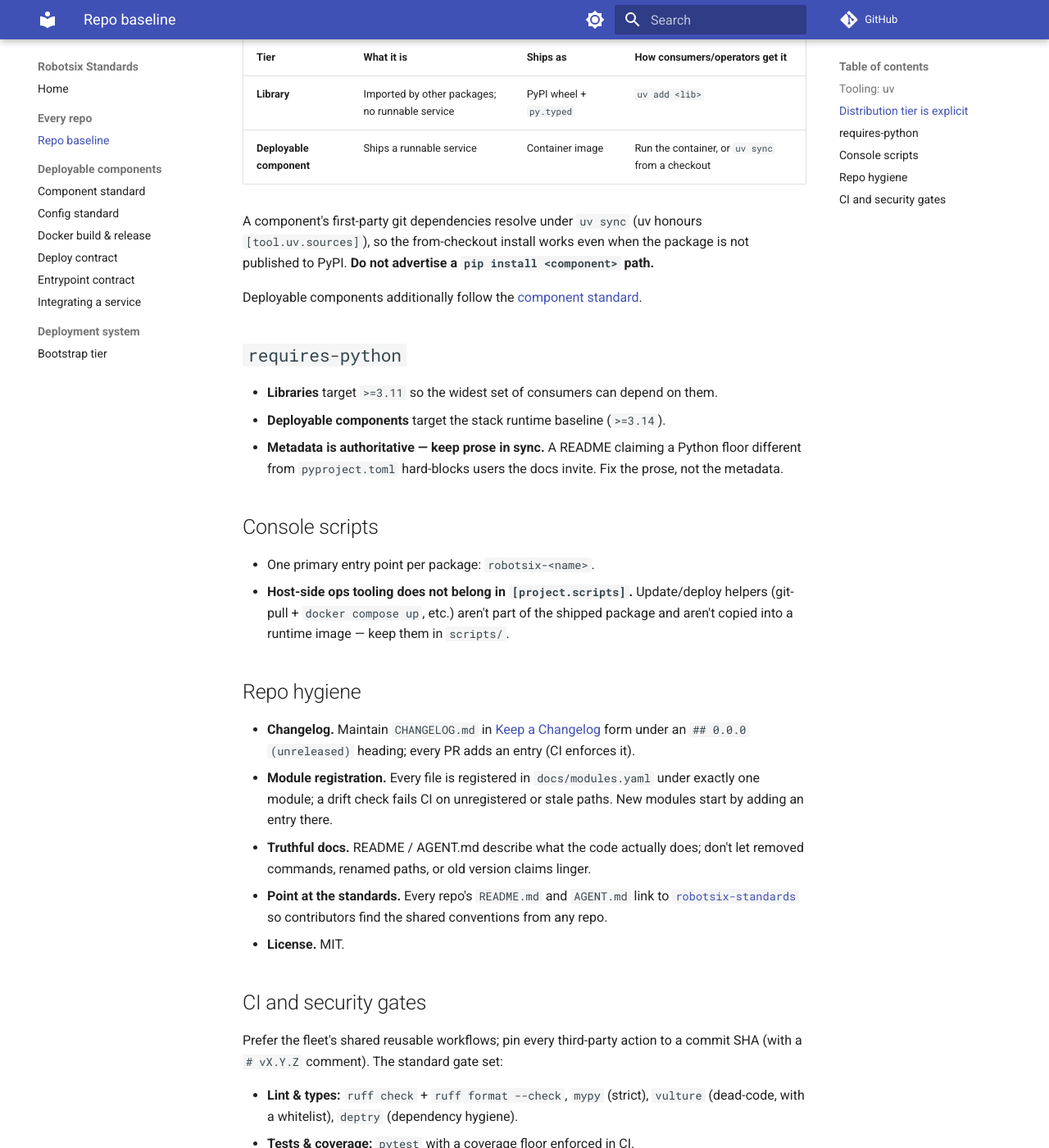
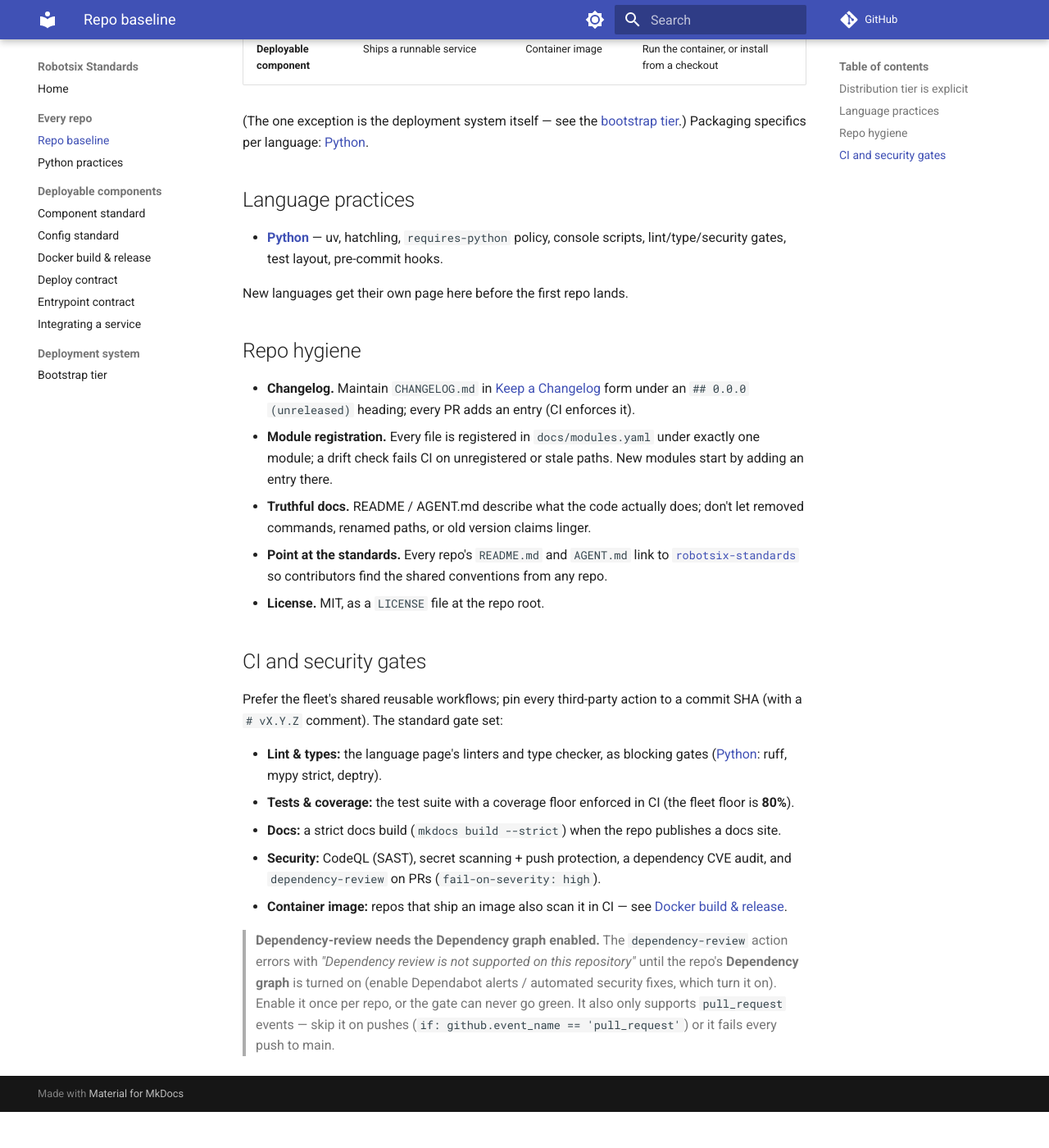
Before and after one commit to damien-robotsix/robotsix-standards, an MkDocs documentation site: the page built from docs/repo-baseline.md, in a window 1280 px wide and 1400 px high, scrolled down 577 px. Shown: the whole window at 82% size. Built offline with MkDocs 1.6.1 and Material for MkDocs 9.7.7, drawn with Linux system fonts in a browser that asks for light colours; comment, search, counter and statistics services are not loaded; after the commit the page ends 1933 px from its top, so only the background shows below that; some of the changed text lies outside the part shown.

Commit message:
docs: split baseline by language; promote fleet practices; drop vulture (#4)
- repo-baseline.md is now language-agnostic (tiers, hygiene, CI
  philosophy); Python specifics move to the new python.md, so future
  non-Python repos get their own page instead of a Python-shaped baseline
- Promote proven central-deploy practices into the standard: ruff bandit
  S-rules with justified per-file ignores, tests/<module>/ layout,
  pre-commit hooks, CI-time Trivy image scan with curated .trivyignore,
  and the 80% fleet coverage floor
- Drop the vulture gate: no shared workflow or repo runs it; the
  standard stays truthful
- Document the dependency-review pull_request-only pitfall


Claude-Session: https://claude.ai/code/session_01PtfFwQ2yvnvYCg9m5vW9Ze

Co-authored-by: Claude Fable 5 <noreply@anthropic.com>

````diff
--- /dev/null
+++ b/docs/python.md
@@ -0,0 +1,89 @@
+# Python practices
+
+> **Scope: every Python repository.** These are the language-specific
+> practices; the language-agnostic rules (tiers, hygiene, CI philosophy) live
+> in the [repo baseline](repo-baseline.md).
+
+## Tooling: uv
+
+**uv is the standard tool** for installing, running, and building robotsix
+packages — `uv sync`, `uv add`, `uv run`, `uvx`, `uv build`. pip is not a
+supported install path (it ignores `[tool.uv.sources]`, so first-party git
+dependencies won't resolve). **Do not advertise a `pip install` path.**
+
+## Packaging
+
+- **Build backend: `hatchling`.** Repos with git-pinned first-party
+  dependencies need `[tool.hatch.metadata] allow-direct-references = true`.
+- **Libraries** ship a PyPI wheel with `py.typed`; consumers `uv add <lib>`.
+- **Deployable components** ship a container image; the from-checkout path is
+  `uv sync` (uv honours `[tool.uv.sources]`, so this works unpublished).
+- Dev tooling goes in a PEP 735 `[dependency-groups] dev` group, pulled in by
+  default via `[tool.uv] default-groups`.
+
+## `requires-python`
+
+- **Libraries** target `>=3.11` so the widest set of consumers can depend on
+  them.
+- **Deployable components** target the stack runtime baseline (`>=3.14`).
+- **Metadata is authoritative — keep prose in sync.** A README claiming a
+  Python floor different from `pyproject.toml` hard-blocks users the docs
+  invite. Fix the prose, not the metadata.
+
+## Console scripts
+
+- One primary entry point per package: `robotsix-<name>`.
+- **Host-side ops tooling does not belong in `[project.scripts]`.** Update/deploy
+  helpers (git-pull + `docker compose up`, etc.) aren't part of the shipped
+  package and aren't copied into a runtime image — keep them in `scripts/`.
+
+## Lint, types, and security lint
+
+Run via the shared `python-ci.yml` reusable workflow:
+
+- `ruff check` + `ruff format --check`
+- `mypy --strict`
+- `deptry` (dependency hygiene)
+- `bandit` (security SAST) and a dependency CVE audit (`uv audit`)
+
+**Security lint convention:** enable ruff's bandit rules in `pyproject.toml`
+(`[tool.ruff.lint] extend-select = ["S"]`). Suppressions are per-file ignores,
+and **every ignore carries a comment justifying it** — a reviewer should never
+have to guess why `S105` is off for a file:
+
+```toml
+[tool.ruff.lint]
+extend-select = ["S"]
+
+[tool.ruff.lint.per-file-ignores]
+# S105: "secrets.key" is a filename, not a hardcoded credential.
+"src/<pkg>/config.py" = ["S105"]
+# Test files routinely use hard-coded sentinel strings and asserts.
+"tests/**/*.py" = ["S101", "S105", "S106"]
+```
+
+## Tests
+
+- `pytest`, with coverage enforced in CI: the fleet floor is **80%**
+  (`--cov-fail-under=80` via the shared workflow's `coverage-threshold`).
+- **Test layout mirrors the package:** tests for module X live under
+  `tests/X/`, never at the `tests/` root. New modules get a matching test
+  directory.
+
+## Pre-commit hooks
+
+Every repo ships `.pre-commit-config.yaml` with at least: `ruff` (lint),
+`ruff-format`, `mypy`, and the standard file checks (end-of-file,
+trailing-whitespace, merge-conflict markers, large files). Dev setup is:
+
+```sh
+uv sync
+pre-commit install
+```
+
+CI runs `pre-commit run --all-files` so the hooks and the gates can't drift.
+
+## Docs
+
+Repos that publish a docs site build with `mkdocs` (material theme) and gate
+CI on `mkdocs build --strict`.
--- a/docs/repo-baseline.md
+++ b/docs/repo-baseline.md
@@ -1,18 +1,12 @@
 # Repo baseline
 
 > **Scope: every robotsix repository** — libraries and deployable components
-> alike. Deployable components follow these conventions *and* the
+> alike, in any language. Language-specific practices live on their own page
+> ([Python](python.md)); deployable components additionally follow the
 > [component standard](component-standard.md).
 
 Conventions every repository shares, so tooling, CI, and contributor workflow
 are the same everywhere.
-
-## Tooling: uv
-
-**uv is the standard tool** for installing, running, and building robotsix
-packages — `uv sync`, `uv add`, `uv run`, `uvx`, `uv build`. pip is not a
-supported install path (it ignores `[tool.uv.sources]`, so first-party git
-dependencies won't resolve). Build backend is `hatchling`.
 
 ## Distribution tier is explicit
 
@@ -22,30 +16,19 @@ distributed.
 
 | Tier | What it is | Ships as | How consumers/operators get it |
 |---|---|---|---|
-| **Library** | Imported by other packages; no runnable service | PyPI wheel + `py.typed` | `uv add <lib>` |
-| **Deployable component** | Ships a runnable service | Container image | Run the container, or `uv sync` from a checkout |
+| **Library** | Imported by other packages; no runnable service | A package (e.g. PyPI wheel) | The language's package manager |
+| **Deployable component** | Ships a runnable service | Container image | Run the container, or install from a checkout |
 
-A component's first-party git dependencies resolve under `uv sync` (uv honours
-`[tool.uv.sources]`), so the from-checkout install works even when the package
-is not published to PyPI. **Do not advertise a `pip install <component>` path.**
+(The one exception is the deployment system itself — see the
+[bootstrap tier](deployment-system.md).) Packaging specifics per language:
+[Python](python.md).
 
-Deployable components additionally follow the [component standard](component-standard.md).
+## Language practices
 
-## `requires-python`
+- **[Python](python.md)** — uv, hatchling, `requires-python` policy, console
+  scripts, lint/type/security gates, test layout, pre-commit hooks.
 
-- **Libraries** target `>=3.11` so the widest set of consumers can depend on
-  them.
-- **Deployable components** target the stack runtime baseline (`>=3.14`).
-- **Metadata is authoritative — keep prose in sync.** A README claiming a
-  Python floor different from `pyproject.toml` hard-blocks users the docs
-  invite. Fix the prose, not the metadata.
-
-## Console scripts
-
-- One primary entry point per package: `robotsix-<name>`.
-- **Host-side ops tooling does not belong in `[project.scripts]`.** Update/deploy
-  helpers (git-pull + `docker compose up`, etc.) aren't part of the shipped
-  package and aren't copied into a runtime image — keep them in `scripts/`.
+New languages get their own page here before the first repo lands.
 
 ## Repo hygiene
 
@@ -60,22 +43,28 @@ Deployable components additionally follow the [component standard](component-sta
 - **Point at the standards.** Every repo's `README.md` and `AGENT.md` link to
   [`robotsix-standards`](https://github.com/damien-robotsix/robotsix-standards)
   so contributors find the shared conventions from any repo.
-- **License.** MIT.
+- **License.** MIT, as a `LICENSE` file at the repo root.
 
 ## CI and security gates
 
 Prefer the fleet's shared reusable workflows; pin every third-party action to a
 commit SHA (with a `# vX.Y.Z` comment). The standard gate set:
 
-- **Lint & types:** `ruff check` + `ruff format --check`, `mypy` (strict),
-  `vulture` (dead-code, with a whitelist), `deptry` (dependency hygiene).
-- **Tests & coverage:** `pytest` with a coverage floor enforced in CI.
-- **Docs:** `mkdocs build --strict` when the repo publishes a docs site.
-- **Security:** CodeQL (SAST), secret scanning + push protection, and
-  `dependency-review` on PRs (`fail-on-severity: high`).
+- **Lint & types:** the language page's linters and type checker, as blocking
+  gates ([Python](python.md): ruff, mypy strict, deptry).
+- **Tests & coverage:** the test suite with a coverage floor enforced in CI
+  (the fleet floor is **80%**).
+- **Docs:** a strict docs build (`mkdocs build --strict`) when the repo
+  publishes a docs site.
+- **Security:** CodeQL (SAST), secret scanning + push protection, a dependency
+  CVE audit, and `dependency-review` on PRs (`fail-on-severity: high`).
+- **Container image:** repos that ship an image also scan it in CI — see
+  [Docker build & release](docker-standard.md).
 
 > **Dependency-review needs the Dependency graph enabled.** The
 > `dependency-review` action errors with *"Dependency review is not supported on
 > this repository"* until the repo's **Dependency graph** is turned on (enable
 > Dependabot alerts / automated security fixes, which turn it on). Enable it once
-> per repo, or the gate can never go green.
+> per repo, or the gate can never go green. It also only supports
+> `pull_request` events — skip it on pushes (`if: github.event_name ==
+> 'pull_request'`) or it fails every push to main.
--- a/mkdocs.yml
+++ b/mkdocs.yml
@@ -36,6 +36,7 @@ nav:
   - Home: index.md
   - Every repo:
       - Repo baseline: repo-baseline.md
+      - Python practices: python.md
   - Deployable components:
       - Component standard: component-standard.md
       - Config standard: config-standard.md
````
Also changed, not shown: README.md (+2 -1 lines), docs/deployment-system.md (+3 -3 lines), docs/docker-standard.md (+13 -0 lines), docs/index.md (+4 -3 lines).
